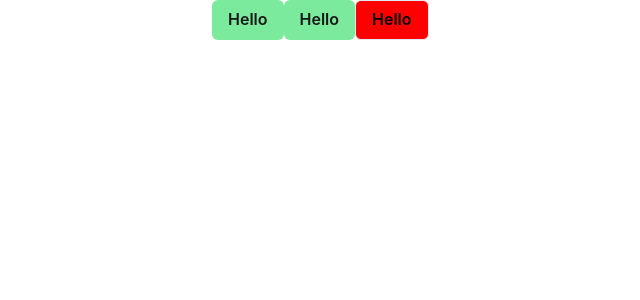
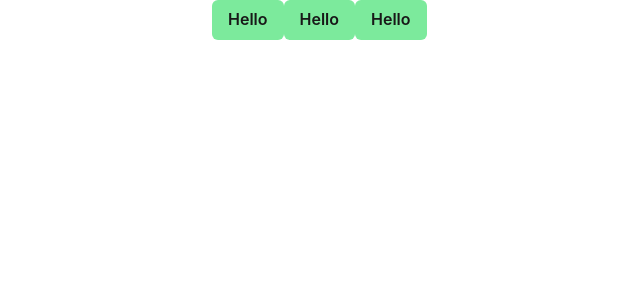
Before and after one commit to CarlinCharge/carlconroyv2, a Next.js app: page / in a window 1280 px wide. Shown: the top 300 px of the page, without its empty margins (220-860 px from the left). Built offline with nearby package versions, Linux system fonts and the light colour scheme.

Commit message:
settings json update meta content name change

```diff
--- a/src/pages/index.tsx
+++ b/src/pages/index.tsx
@@ -18,7 +18,7 @@ export default function Home() {
               <Button> Hello</Button>
             </Box>
 
-            <Button variant="outline"> Hello</Button>
+            <Button> Hello</Button>
           </Box>
         </Container>
       </main>
```
